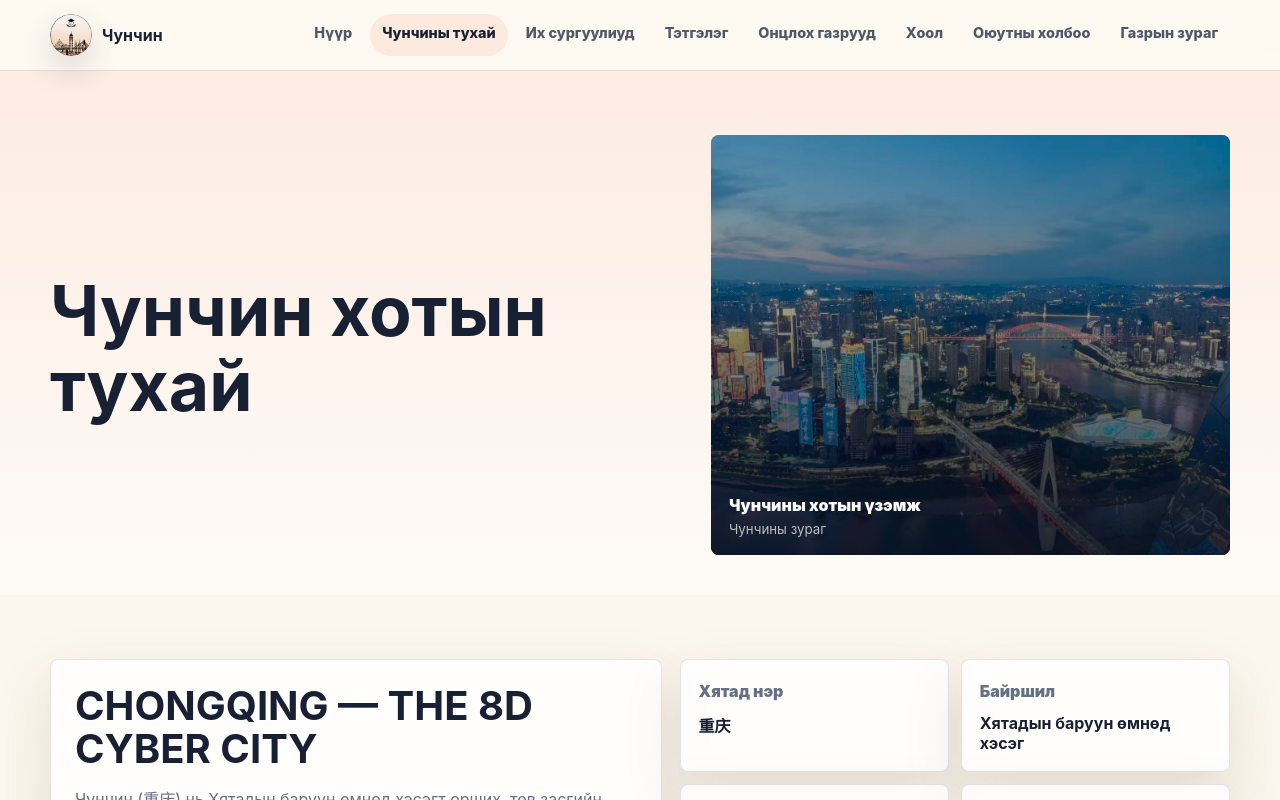
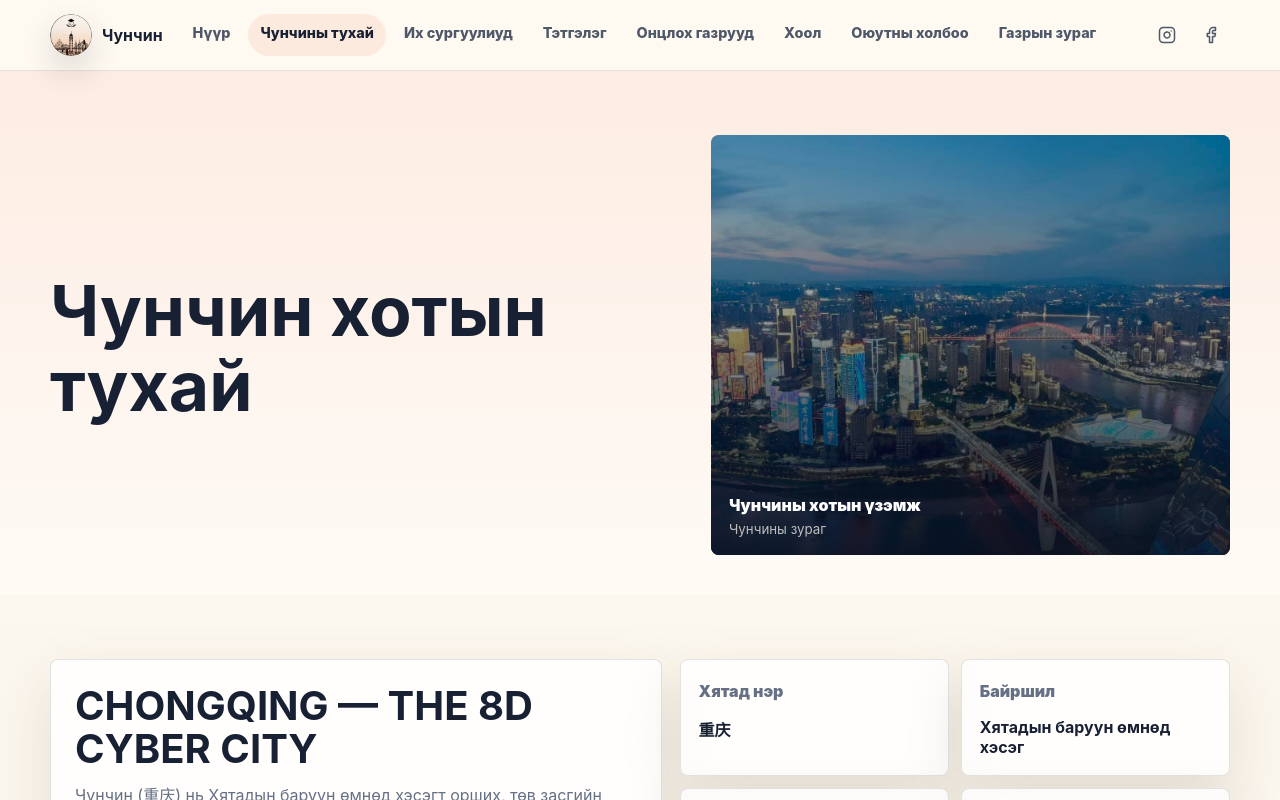
Before and after one commit to NomkoEsko/explore-chongqing, a React (Vite) app: page /about in a window 1280 px wide. Shown: the top 800 px of the page. Built offline with nearby package versions, Linux system fonts and the light colour scheme.

Commit message:
Update Mongolian student social links

```diff
--- a/src/components/Header.jsx
+++ b/src/components/Header.jsx
@@ -1,6 +1,6 @@
 import { useEffect, useState } from "react";
 import { Link, NavLink, useLocation } from "react-router-dom";
-import { Menu, X } from "lucide-react";
+import { Facebook, Instagram, Menu, X } from "lucide-react";
 
 const links = [
   { label: "Нүүр", to: "/" },
@@ -12,6 +12,11 @@ const links = [
   { label: "Оюутны холбоо", to: "/mongolian-students" },
   { label: "Газрын зураг", to: "/map" },
 ];
+
+const socialLinks = {
+  instagram: "https://www.instagram.com/chongqing_chmoh/",
+  facebook: "https://www.facebook.com/share/1V6f9dqf1u/?mibextid=wwXIfr",
+};
 
 export default function Header() {
   const [open, setOpen] = useState(false);
@@ -35,6 +40,32 @@ export default function Header() {
             </NavLink>
           ))}
         </nav>
+        <div className="header-socials" aria-label="Нийгмийн холбоосууд">
+          <a
+            className="header-social-link"
+            href={socialLinks.instagram}
+            target="_blank"
+            rel="noopener noreferrer"
+            aria-label="Instagram"
+          >
+            <Instagram size={18} aria-hidden="true" />
+          </a>
+          {socialLinks.facebook ? (
+            <a
+              className="header-social-link"
+              href={socialLinks.facebook}
+              target="_blank"
+              rel="noopener noreferrer"
+              aria-label="Facebook"
+            >
+              <Facebook size={18} aria-hidden="true" />
+            </a>
+          ) : (
+            <button className="header-social-link is-disabled" type="button" aria-label="Facebook" disabled>
+              <Facebook size={18} aria-hidden="true" />
+            </button>
+          )}
+        </div>
         <button
           className="icon-button menu-button"
           type="button"
--- a/src/pages/AttractionDetail.jsx
+++ b/src/pages/AttractionDetail.jsx
@@ -50,60 +50,17 @@ export default function AttractionDetail() {
         <div className="container detail-grid">
           <article className="content-panel">
             <p className="eyebrow">Танилцуулга</p>
-            <h2>Яагаад очих вэ?</h2>
             <p>{overview}</p>
           </article>
           <InfoGrid
             items={[
               { label: "Тохиромжтой цаг", value: bestTime },
-              { label: "Үргэлжлэх хугацаа", value: attraction.duration },
-              { label: "Ойролцоох газрууд", value: attraction.nearby.join(", ") },
             ]}
           />
         </div>
       </section>
 
-      <section className="section split-section">
-        <div className="container three-column">
-          <article className="content-panel icon-panel">
-            <Clock size={24} aria-hidden="true" />
-            <h2>Үзэх шалтгаан</h2>
-            <div className="tag-list">
-              {whyVisit.map((item) => (
-                <span key={item}>{item}</span>
-              ))}
-            </div>
-          </article>
-          <article className="content-panel icon-panel">
-            <Navigation size={24} aria-hidden="true" />
-            <h2>Хэрхэн очих вэ?</h2>
-            <p>{transport}</p>
-          </article>
-          <article className="content-panel icon-panel">
-            <Camera size={24} aria-hidden="true" />
-            <h2>Зураг авах санаа</h2>
-            <p>{tips}</p>
-          </article>
-        </div>
-      </section>
 
-      {attraction.sourceReferences?.length ? (
-        <section className="section">
-          <div className="container">
-            <article className="content-panel">
-              <p className="eyebrow">Эх сурвалж</p>
-              <h2>Баталгаанд ашигласан мэдээлэл</h2>
-              <div className="tag-list source-list">
-                {attraction.sourceReferences.map((source) => (
-                  <a key={source.url} href={source.url} target="_blank" rel="noreferrer">
-                    {source.label}
-                  </a>
-                ))}
-              </div>
-            </article>
-          </div>
-        </section>
-      ) : null}
 
       <section className="section detail-map">
         <div className="container">
--- a/src/pages/Attractions.jsx
+++ b/src/pages/Attractions.jsx
@@ -12,20 +12,7 @@ export default function Attractions() {
 
   return (
     <main>
-      <PageHero
-        eyebrow="Аяллын хөтөч"
-        title={`Чунчины ${attractions.length} аяллын газар`}
-        subtitle="Алдартай газрууд, Citywalk, creative street, зураг авах цэг, байгаль, шөнийн хот."
-        image={attractions[0].image}
-        imagePosition={attractions[0].imagePosition}
-        label="Чунчины шөнийн үзэмж"
-      >
-        <p>
-          Карт бүрээс очих шалтгаан, цагийн зөвлөмж, тээврийн чиглэл,
-          ойролцоох газрууд болон газрын зургийн байршлыг харна. Эхэд байхгүй
-          аяллын яг хугацаа, тасалбарын үнийг зохиож нэмээгүй.
-        </p>
-      </PageHero>
+
       <section className="section">
         <div className="container">
           <div className="university-filter attraction-filter" aria-label="Аяллын газрын шүүлтүүр">
--- a/src/pages/Food.jsx
+++ b/src/pages/Food.jsx
@@ -10,19 +10,7 @@ function spicyLabel(level) {
 export default function Food() {
   return (
     <main>
-      <PageHero
-        eyebrow="Хоолны хөтөч"
-        title="Чунчины 7 гол амт"
-        subtitle="重庆火锅, 重庆小面, 辣子鸡, 烤鱼, 串串, 酸辣粉, 抄手."
-        image={foods[0].image}
-        imagePosition={foods[0].imagePosition}
-        label="Чунчин халуун тогоо"
-      >
-        <p>
-          Хоол бүр тусдаа дэлгэрэнгүй хуудсаар соёл, амтлах газар,
-          захиалах зөвлөмж, халуун ногооны түвшний тайлбартай.
-        </p>
-      </PageHero>
+
       <section className="section">
         <div className="container card-grid">
           {foods.map((food) => (
--- a/src/pages/FoodDetail.jsx
+++ b/src/pages/FoodDetail.jsx
@@ -53,7 +53,6 @@ export default function FoodDetail() {
         <div className="container detail-grid">
           <article className="content-panel">
             <p className="eyebrow">Танилцуулга</p>
-            <h2>Чунчины амтыг хэрхэн мэдрэх вэ?</h2>
             <p>{food.overview}</p>
           </article>
           <InfoGrid items={infoItems} />
--- a/src/pages/MongolianStudents.jsx
+++ b/src/pages/MongolianStudents.jsx
@@ -1,13 +1,10 @@
-import { Camera, GraduationCap, Link as LinkIcon, MessageCircle, UsersRound } from "lucide-react";
+import { GraduationCap, UsersRound } from "lucide-react";
 import PageHero from "../components/PageHero.jsx";
 import { mongolianAssociation } from "../data/aboutChongqing.js";
 import { IS } from "../data/universities.js";
 
 const futureSections = [
   { title: "Үйл ажиллагаа", text: "Үйл ажиллагааны мэдээлэл удахгүй нэмэгдэнэ.", icon: GraduationCap },
-  { title: "Зураг", text: "Үйл ажиллагааны мэдээлэл удахгүй нэмэгдэнэ.", icon: Camera },
-  { title: "Холбоо барих", text: "Үйл ажиллагааны мэдээлэл удахгүй нэмэгдэнэ.", icon: MessageCircle },
-  { title: "Нийгмийн сүлжээ", text: "instagram: @chongqing_chmoh", icon: LinkIcon, url: "https://www.instagram.com/chongqing_chmoh?igsh=eGt2czMxenVvdjMy", },
 ];
 
 export default function MongolianStudents() {
@@ -26,37 +23,18 @@ export default function MongolianStudents() {
         <div className="container detail-grid">
           <article className="content-panel student-feature">
             <UsersRound size={28} aria-hidden="true" />
-            <p className="eyebrow">Баталгаатай мэдээлэл</p>
             <h2>{mongolianAssociation.title}</h2>
             <p>{mongolianAssociation.text}</p>
           </article>
 
           <div className="student-future-grid">
-            {futureSections.map(({ title, text, icon: Icon, url }) => {
-              const content = (
-                <>
-                  <Icon size={22} aria-hidden="true" />
-                  <h2>{title}</h2>
-                  <p>{text}</p>
-                </>
-              );
-
-              return url ? (
-                <a
-                  className="about-card about-card-link"
-                  key={title}
-                  href={url}
-                  target="_blank"
-                  rel="noopener noreferrer"
-                >
-                  {content}
-                </a>
-              ) : (
-                <article className="about-card" key={title}>
-                  {content}
-                </article>
-              );
-            })}
+            {futureSections.map(({ title, text, icon: Icon }) => (
+              <article className="about-card" key={title}>
+                <Icon size={22} aria-hidden="true" />
+                <h2>{title}</h2>
+                <p>{text}</p>
+              </article>
+            ))}
           </div>
         </div>
       </section>
--- a/src/styles/global.css
+++ b/src/styles/global.css
@@ -119,6 +119,47 @@ img {
   color: var(--text);
 }
 
+.header-socials {
+  display: flex;
+  flex: 0 0 auto;
+  align-items: center;
+  gap: 6px;
+  margin-left: auto;
+}
+
+.header-social-link {
+  display: grid;
+  width: 38px;
+  height: 38px;
+  place-items: center;
+  border: 1px solid transparent;
+  border-radius: 999px;
+  background: transparent;
+  color: #4e5869;
+  cursor: pointer;
+  transition:
+    background 160ms ease,
+    color 160ms ease,
+    opacity 160ms ease;
+}
+
+.header-social-link:hover:not(.is-disabled) {
+  background: rgba(233, 95, 50, 0.1);
+  color: var(--red);
+}
+
+.header-social-link:focus-visible {
+  outline: 2px solid rgba(233, 95, 50, 0.34);
+  outline-offset: 2px;
+}
+
+.header-social-link.is-disabled,
+.header-social-link:disabled {
+  color: var(--muted);
+  cursor: default;
+  opacity: 0.42;
+}
+
 .icon-button {
   display: none;
   width: 44px;
@@ -1298,6 +1339,11 @@ p {
   padding: 24px;
 }
 
+.content-panel > :where(h2, h3) + :where(p, .clean-list, ul, ol),
+.content-panel > .eyebrow + .clean-list {
+  margin-top: 12px;
+}
+
 .university-info-column,
 .campus-info-block,
 .campus-info-groups,
@@ -1336,6 +1382,10 @@ p {
   color: var(--muted);
 }
 
+.campus-info-group h3 + .clean-list {
+  margin-top: 4px;
+}
+
 .campus-info-group .clean-list {
   gap: 6px;
 }
@@ -1351,7 +1401,7 @@ p {
 }
 
 .info-grid p {
-  margin: 0 0 8px;
+  margin: 0 0 12px;
   color: var(--muted);
   font-weight: 900;
 }
@@ -1647,7 +1697,8 @@ details summary {
 
 .student-future-grid {
   display: grid;
-  grid-template-columns: repeat(2, minmax(0, 1fr));
+  grid-template-columns: minmax(0, 1fr);
+  align-self: start;
   gap: 14px;
 }
 
@@ -1867,6 +1918,15 @@ details summary {
     font-size: 0.93rem;
   }
 
+  .header-socials {
+    gap: 4px;
+  }
+
+  .header-social-link {
+    width: 36px;
+    height: 36px;
+  }
+
   .icon-button {
     width: 42px;
     height: 42px;
```
